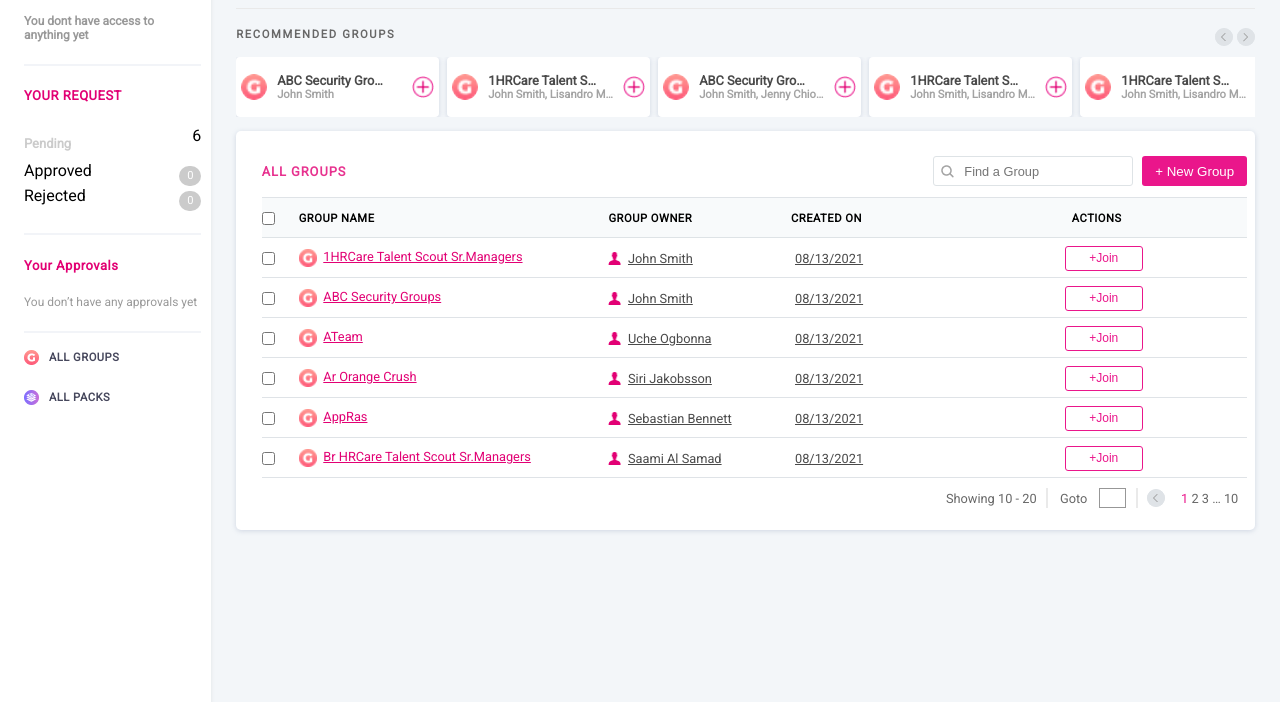
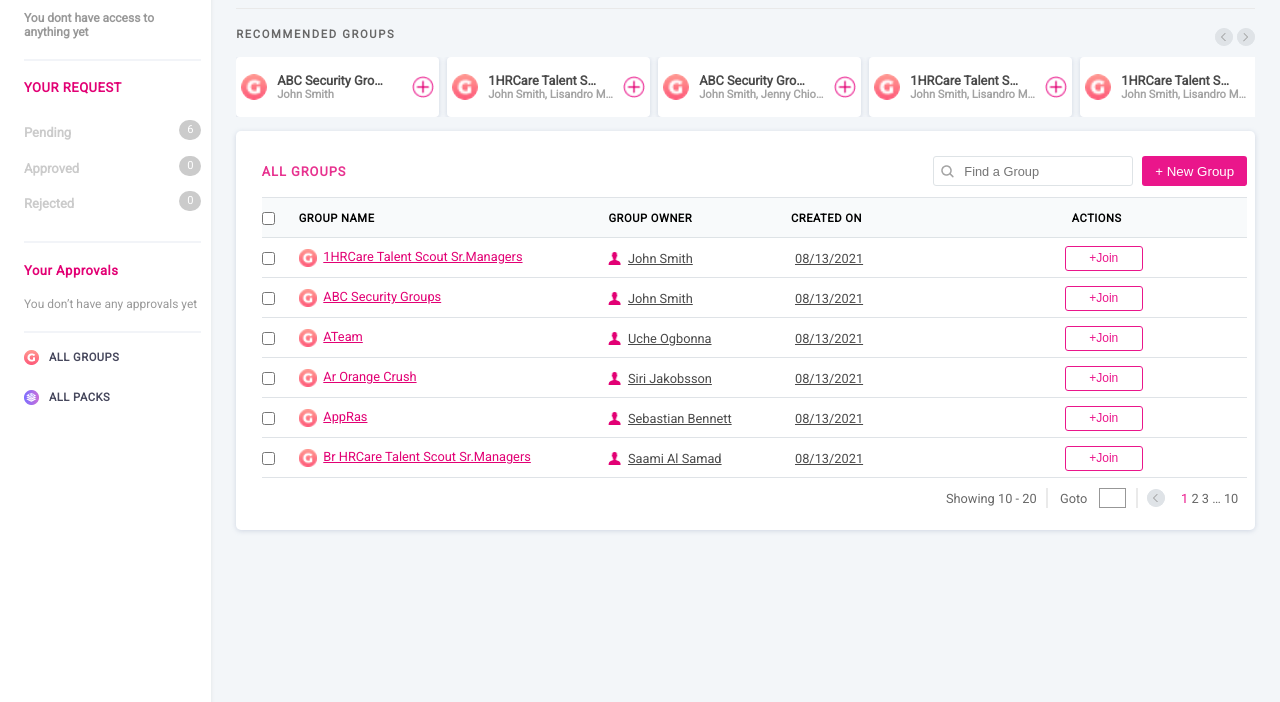
Before and after one commit to naveen-naik02/Assignment1, a plain HTML site: page index.html in a window 1280 px wide. Shown: the part 98-800 px from the top of the page. Drawn offline with Linux system fonts and the light colour scheme.

Commit message:
Update index.html

```diff
--- a/index.html
+++ b/index.html
@@ -4,7 +4,7 @@
     <meta charset="UTF-8">
     <meta http-equiv="X-UA-Compatible" content="IE=edge">
     <meta name="viewport" content="width=device-width, initial-scale=1.0">
-    <title>Assignment1</title>
+    <title>Document</title>
     <link rel="stylesheet" href="Assignment1.css">
 
 </head>
@@ -41,14 +41,14 @@
                     <div>
                         <div class="Rectangle-Copy_nav">
                             <div class="Pending">Pending</div>
-                            <div class="Rectangle_s">6</div>
+                            <div class="Rectangle-Copy-2">6</div>
                         </div>
                         <div class="Rectangle-Copy_nav">
-                            <div class="Approved">Approved</div>
+                            <div class="Pending">Approved</div>
                             <div class="Rectangle-Copy-2">0</div>
                         </div>
                         <div class="Rectangle-Copy_nav">
-                            <div class="Approved">Rejected</div>
+                            <div class="Pending">Rejected</div>
                             <div class="Rectangle-Copy-2">0</div>
                         </div>
                     </div>
@@ -348,7 +348,7 @@
                         <div class="Showing-10---20">Showing 10 - 20</div>
                         <div class="Line-10-Copy"></div>
                         <div class="Goto">Goto</div>
-                        <div class="R"></div>
+                        <input class="R">
                         <div class="Line-10"></div>
                         <img src="./images/Arrow_back.png" alt="" class="Rectangle-Copy-19">
                         <div class="num2">
```
